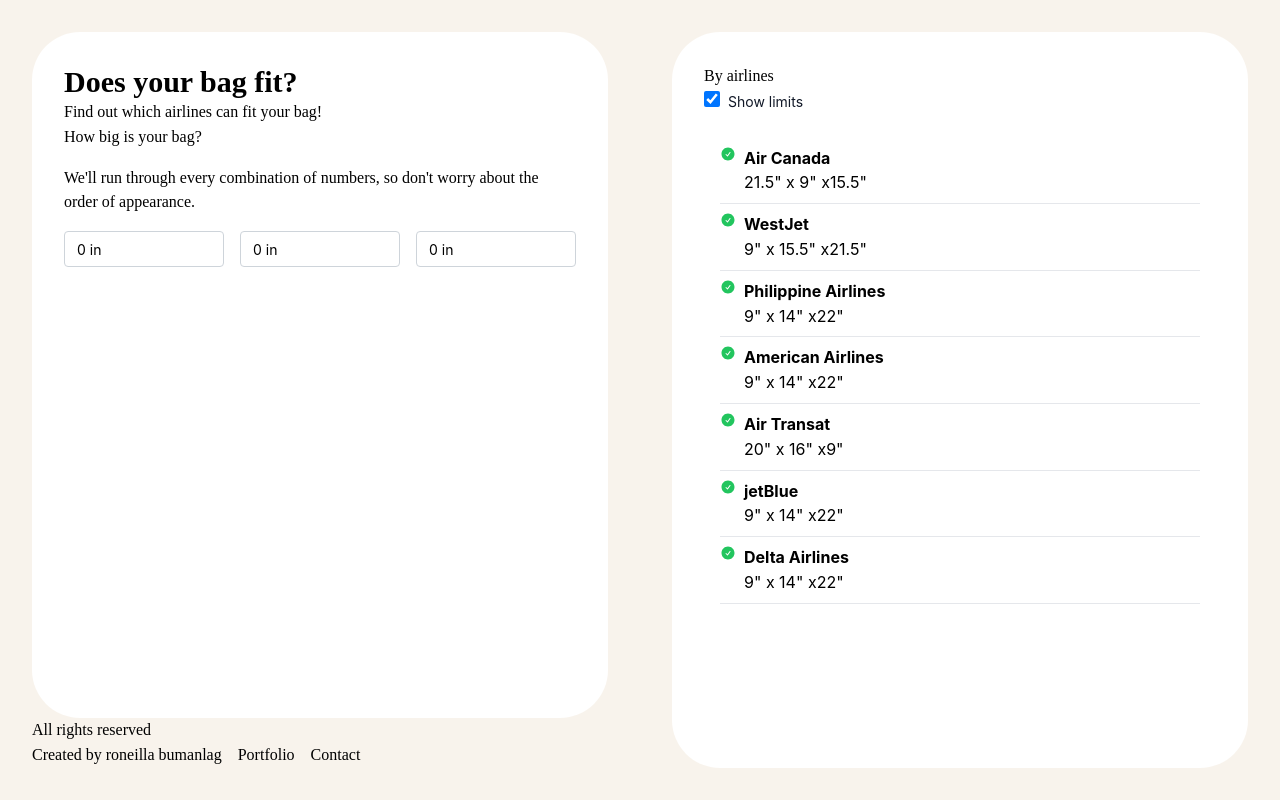
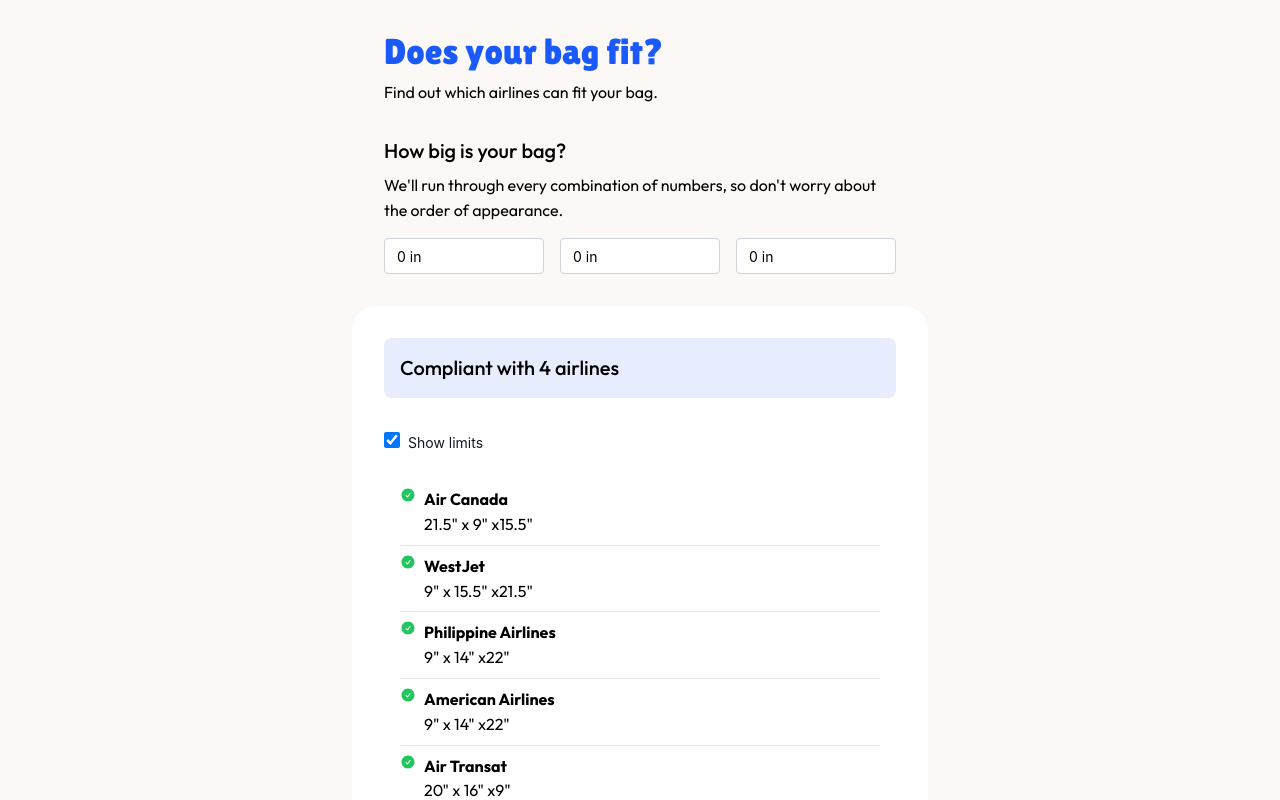
Before and after one commit to roneilla/baggage-compliance-checker, a React (Create React App) app: page / in a window 1280 px wide. Shown: the top 800 px of the page. Built offline with nearby package versions, Linux system fonts and the light colour scheme.

Commit message:
UI update

```diff
--- a/public/index.html
+++ b/public/index.html
@@ -22,6 +22,11 @@
       work correctly both with client-side routing and a non-root public URL.
       Learn how to configure a non-root public URL by running `npm run build`.
     -->
+  <link rel="preconnect" href="https://fonts.googleapis.com">
+  <link rel="preconnect" href="https://fonts.gstatic.com" crossorigin>
+  <link href="https://fonts.googleapis.com/css2?family=Outfit:wght@100..900&display=swap" rel="stylesheet">
+  <link href="https://fonts.googleapis.com/css2?family=Lilita+One&display=swap" rel="stylesheet">
+
   <title>React App</title>
 </head>
 
--- a/src/App.tsx
+++ b/src/App.tsx
@@ -13,17 +13,14 @@
 	const { w, h, d } = dimensions;
 
 	return (
-		<div className="h-screen overflow-hidden flex">
-			<div className="h-full flex-1 p-8 flex flex-col">
-				<div className="h-full p-8 bg-white rounded">
-					<h1 className="text-3xl font-extrabold">Does your bag fit?</h1>
-					<p>Find out which airlines can fit your bag!</p>
+		<div className="flex justify-center flex-col max-w-xl mx-auto">
+			<div className="p-8">
+				<h1 className="text-4xl accentText">Does your bag fit?</h1>
+				<p className="mt-2">Find out which airlines can fit your bag.</p>
 
-					<div>
-						<DimensionsForm />
-					</div>
+				<DimensionsForm />
 
-					{/* <button
+				{/* <button
 						className="bg-sky-500 hover:bg-sky-700 text-white font-bold py-2 px-4 rounded my-4"
 						onClick={() => setGenerate(true)}>
 						Generate
@@ -35,20 +32,18 @@
 						<ArrowUturnLeftIcon className="w-4 h-4 text-sky-500" />
 						Reset
 					</button> */}
-				</div>
-				<div className="">
-					<p>All rights reserved</p>
-					<div className="flex gap-4">
-						<p>Created by roneilla bumanlag</p>
-						<p>Portfolio</p>
-						<p>Contact</p>
-					</div>
-				</div>
 			</div>
 
-			<div className="h-screen flex-1 p-8">
-				<div className="p-8 rounded h-full bg-white overflow-scroll">
-					<GenerateResults />
+			<div className="p-8 rounded bg-white">
+				<GenerateResults />
+			</div>
+
+			<div className="text-center text-gray-600 py-4 text-sm">
+				<p>Created by Roneilla Bumanlag © 2024</p>
+
+				<div className="flex gap-4 justify-center">
+					<p>Portfolio</p>
+					<p>Contact</p>
 				</div>
 			</div>
 		</div>
--- a/src/components/dimensionsForm.tsx
+++ b/src/components/dimensionsForm.tsx
@@ -36,8 +36,8 @@
 
 	return (
 		<>
-			<h2>How big is your bag?</h2>
-			<p className="my-4">
+			<h2 className="text-xl mt-8 font-medium">How big is your bag?</h2>
+			<p className="mt-2 mb-4">
 				We'll run through every combination of numbers, so don't worry about the
 				order of appearance.
 			</p>
--- a/src/components/generateResults.tsx
+++ b/src/components/generateResults.tsx
@@ -32,6 +32,8 @@
 	const [showLimits, setShowLimits] = useState(true);
 
 	const { w = 0, h = 0, d = 0 } = dimensions;
+
+	const num = 4;
 
 	const checkDiffConfig = ({ compW, compH, compD }: CheckProps) => {
 		const excluding = (i: any) => (xs: any) =>
@@ -77,12 +79,12 @@
 					)}
 				</div>
 				<div>
-					<div className="font-bold">{airline}</div>
+					<p className="font-bold">{airline}</p>
 					{showLimits && (
-						<div>
+						<p>
 							<span>{`${compW}" `}</span>x<span>{` ${compH}" `}</span>x
 							<span>{`${compD}"`}</span>
-						</div>
+						</p>
 					)}
 				</div>
 			</div>
@@ -97,7 +99,10 @@
 		);
 	return (
 		<div>
-			<h2>By airlines</h2>
+			<div className="p-4 rounded-sm accentBg mb-8">
+				<h2 className="text-xl font-medium">Compliant with {num} airlines</h2>
+			</div>
+
 			<div>
 				<input
 					id="showLimit"
--- a/src/index.css
+++ b/src/index.css
@@ -8,15 +8,23 @@
 	-moz-osx-font-smoothing: grayscale;
 }
 
-h1,
-h2 {
-	font-family: 'PP Supply Sans';
+h1 {
+	font-family: 'Lilita One', sans-serif;
 }
 
+h2,
 p {
-	font-family: 'PP Stellar';
+	font-family: 'Outfit', sans-serif;
 }
 
 .page {
-	background-color: #f8f3ec;
+	background-color: #fbf8f5;
 }
+
+.accentText {
+	color: #1a59fb;
+}
+
+.accentBg {
+	background-color: #e7edfc;
+}
--- a/tailwind.config.js
+++ b/tailwind.config.js
@@ -2,9 +2,7 @@
 module.exports = {
 	content: ['./src/**/*.{js,jsx,ts,tsx}'],
 	theme: {
-		borderRadius: {
-			DEFAULT: '3rem',
-		},
+		borderRadius: { sm: '0.5rem', DEFAULT: '24px' },
 		extend: {},
 	},
 	plugins: [],
```
